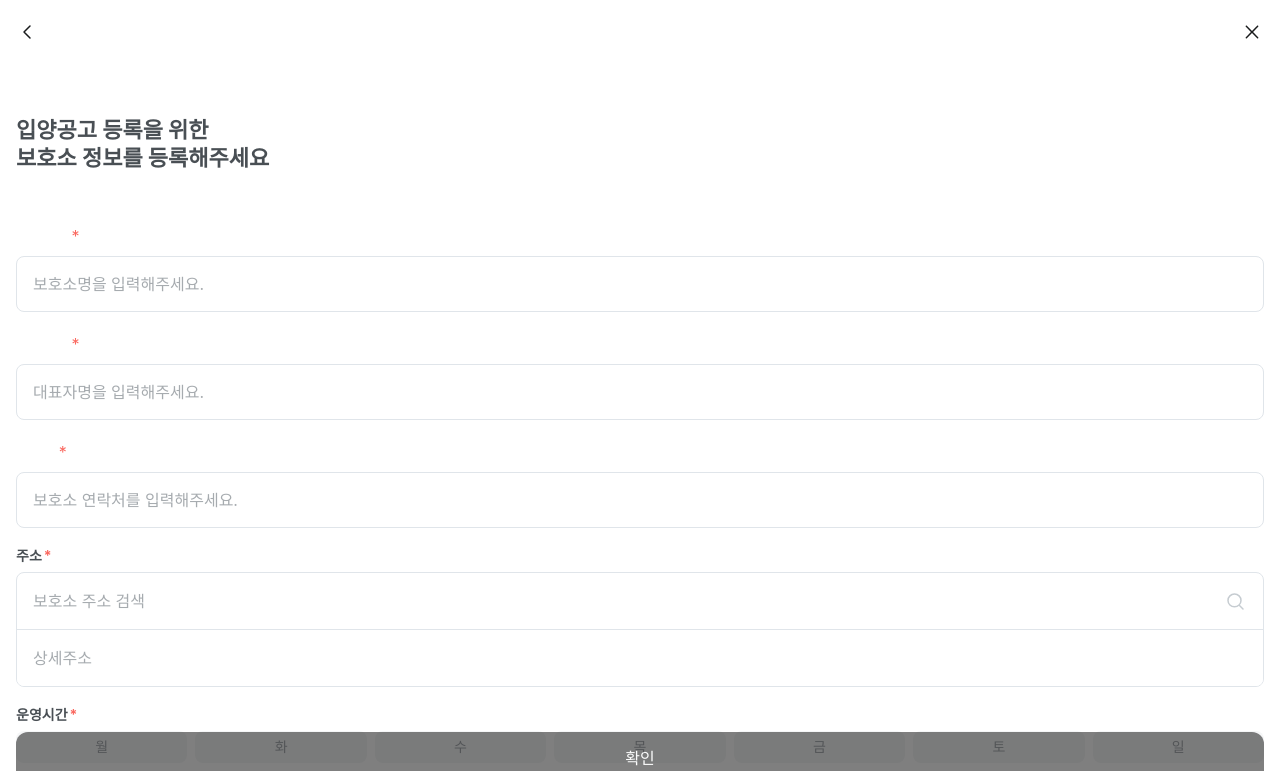
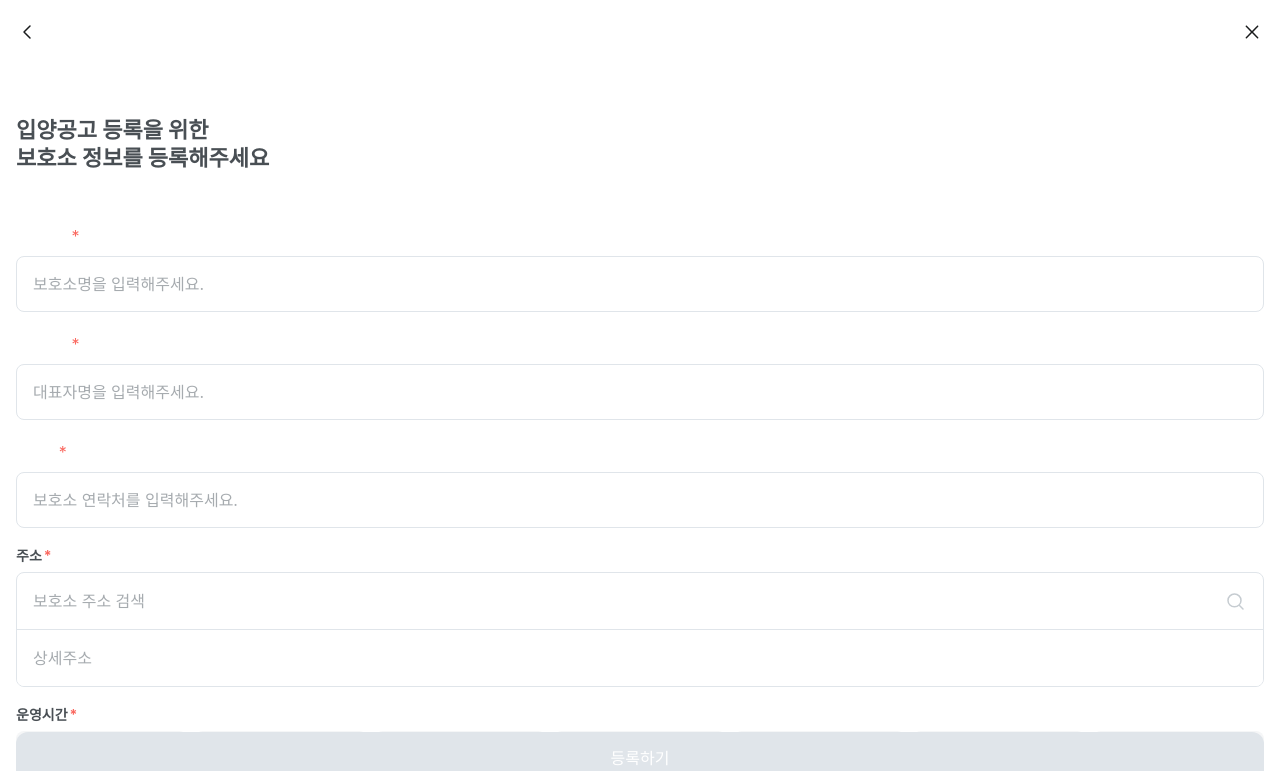
Before and after one commit to Team-Lea-Squad/take-meow-home-client, a Next.js app: page /shelter/register in a window 1280 px wide. Shown: the top 771 px of the page. Built offline with nearby package versions, Linux system fonts and the light colour scheme.

Commit message:
Edit: 버튼명 및 활성화 처리 수정

```diff
--- a/src/app/shelter/register/page.tsx
+++ b/src/app/shelter/register/page.tsx
@@ -55,7 +55,7 @@ const Page = () => {
       />
       <AddImage label="보호소 이미지" />
       <div>
-        <BottomButton buttonTitle="확인" disabled={!isAllFilled} />
+        <BottomButton buttonTitle="등록하기" disabled={!isAllFilled} />
       </div>
     </div>
   );
--- a/src/components/BottomButton.tsx
+++ b/src/components/BottomButton.tsx
@@ -19,13 +19,15 @@ const BottomButton = ({
 
   return (
     <button
-      className={`fixed bottom-0 left-0 right-0 px-600 h-[84px] flex justify-center items-center ${
-        disabled ? "opacity-50 pointer-events-none" : ""
-      }`}
+      className={`fixed bottom-0 left-0 right-0 px-600 h-[84px] flex justify-center items-center`}
       onClick={onClick ? onClick : () => router.push("/")}
       disabled={disabled}
     >
-      <div className="w-full bg-black text-text-white text-body-120-R h-[52px] rounded-[12px] flex justify-center items-center">
+      <div
+        className={`w-full text-text-white text-body-120-R h-[52px] rounded-[12px] flex justify-center items-center
+          ${disabled ? "bg-base-400" : "bg-black"}
+        `}
+      >
         {buttonTitle}
       </div>
     </button>
```
